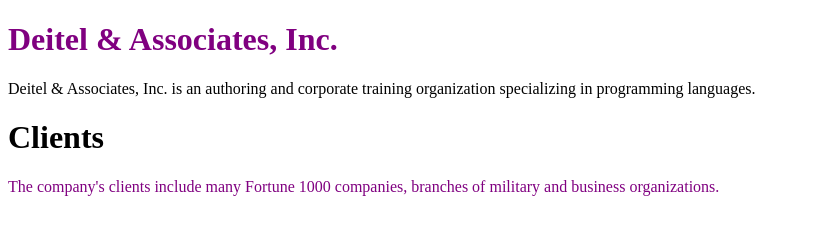
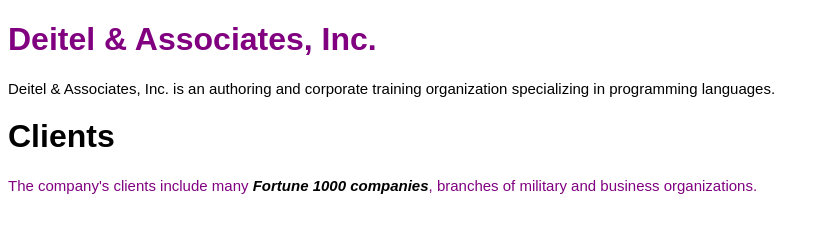
Before and after one commit to royal0721/NewRepo, a plain HTML site: page index.html in a window 1280 px wide. Shown: the whole page, without its empty margins (0-829 px from the left). Drawn offline with Linux system fonts and the light colour scheme.

Commit message:
add more styles

```diff
--- a/index.html
+++ b/index.html
@@ -6,21 +6,30 @@
     <meta name="viewport" content="width=device-width, initial-scale=1.0">
     <title>Lab</title>
     <style>
+        body{
+            font-family: Arial, Helvetica, sans-serif;
+        }
         .purple{
             color:purple;
         }
-        #first span{
+        #second span{
             color:black;
             font-style: italic;
+            font-weight: bold;
         }
+        p{
+            font-style: inherit;
+            font-size: 15px;
+        }
+
     </style>
 </head>
 <body>
-    <div id="first">
+    <div id="first" style="font-style: normal;">
         <h1 class="purple">Deitel & Associates, Inc.</h1>
         <p>Deitel & Associates, Inc. is an authoring and corporate training organization specializing in programming languages. </p>
     </div>
-    <div id="second">
+    <div id="second" style="font-style: normal;">
         <h1>Clients</h1>
         <p class="purple">The company's clients include many <span>Fortune 1000 companies</span>, branches of military and business organizations.</p>
     </div>
```
